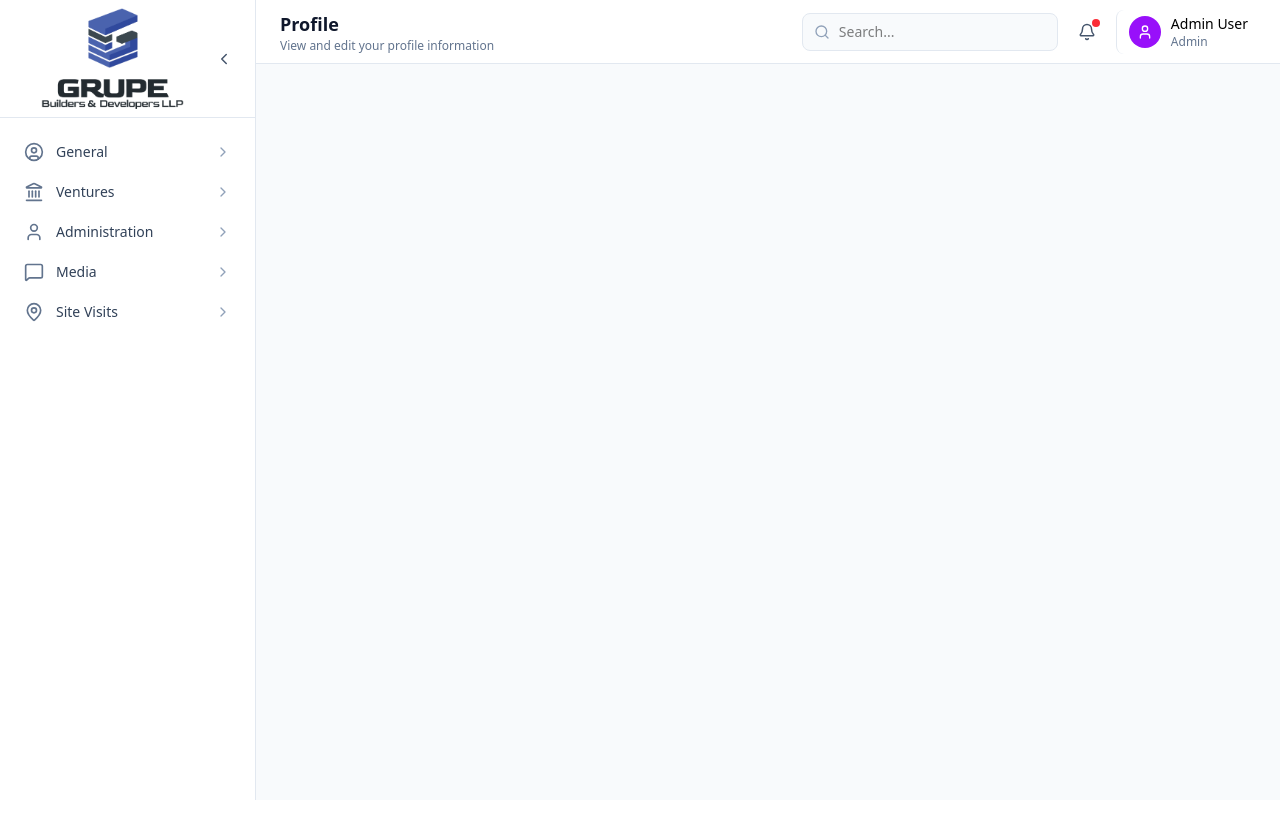
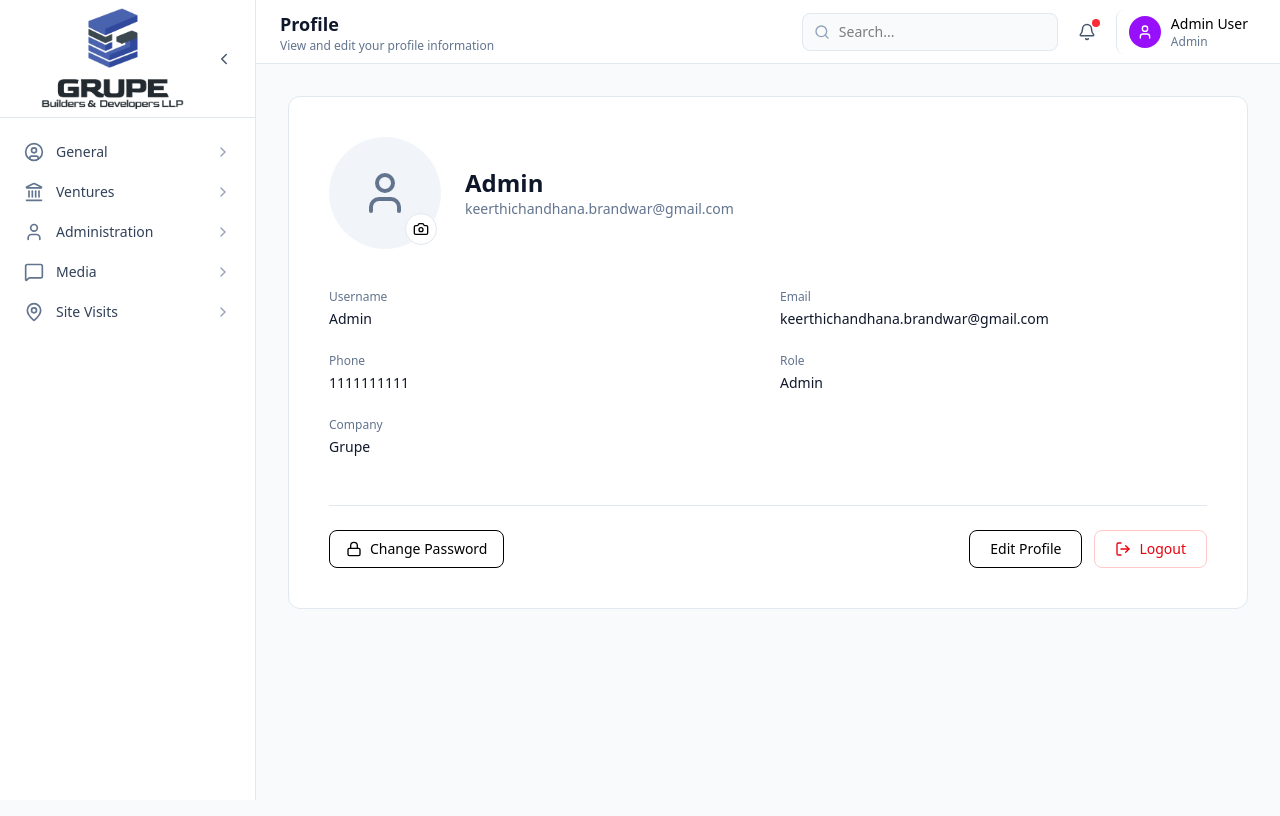
Before and after one commit to Rithikapatha13/Realgo_new, a React (Vite) app: page /profile in a window 1280 px wide. Built offline with nearby package versions, Linux system fonts and the light colour scheme.

Commit message:
created profile page ui

```diff
--- a/package.json
+++ b/package.json
@@ -18,6 +18,7 @@
     "react-dom": "^19.2.0",
     "react-hot-toast": "^2.6.0",
     "react-router-dom": "^7.11.0",
+    "recharts": "^3.6.0",
     "tailwindcss": "^4.1.18",
     "typewriter-effect": "^2.22.0"
   },
--- a/src/components/Common/FormInput.jsx
+++ b/src/components/Common/FormInput.jsx
@@ -11,9 +11,8 @@ export default function FormInput({ label, ...props }) {
         {...props}
         className="
           w-full px-3 py-2 rounded-lg
-          border border-slate-300
-          focus:outline-none focus:ring-2 focus:ring-indigo-500/20
-        "
+          border border-slate-400
+          focus:outline-none focus:ring-2 focus:ring-indigo-500/20"
       />
     </div>
   );
--- a/src/components/Common/ModalWrapper.jsx
+++ b/src/components/Common/ModalWrapper.jsx
@@ -46,7 +46,9 @@ export default function ModalWrapper({
 
             {/* Body */}
             <div className="p-5 overflow-auto">
-              {children}
+              {typeof children === "function"
+                ? children(() => setOpen(false))
+                : children}
             </div>
           </div>
         </div>
--- a/src/components/routing/RoutesConfig.jsx
+++ b/src/components/routing/RoutesConfig.jsx
@@ -1,40 +1,82 @@
+// import { Routes, Route, Navigate } from "react-router-dom";
+// import ProtectedRoute from "./ProtectedRoute";
+
+// export const ConfigRoutes = ({ config, userRole = null }) => {
+//   return (
+//     <Routes>
+//       {Object.entries(config).map(([key, section]) => (
+//         <Route
+//           key={key}
+//           path={`${section.basePath}/*`}
+//           element={
+//             <Routes>
+//               {section.routes.map((route, idx) => (
+//                 <Route
+//                   key={idx}
+//                   path={route.path}
+//                   element={
+//                     section.allowedRoles && userRole ? (
+//                       <ProtectedRoute
+//                         component={route.component}
+//                         allowedRoles={section.allowedRoles}
+//                         userRole={userRole}
+//                       />
+//                     ) : section.allowedRoles ? (
+//                       // If allowedRoles exist but no userRole, redirect
+//                       <Navigate to="/auth/login" replace />
+//                     ) : (
+//                       <route.component />
+//                     )
+//                   }
+//                   index={route.path === ""}
+//                 />
+//               ))}
+//             </Routes>
+//           }
+//         />
+//       ))}
+//     </Routes>
+//   );
+// };
+
 import { Routes, Route, Navigate } from "react-router-dom";
 import ProtectedRoute from "./ProtectedRoute";
 
 export const ConfigRoutes = ({ config, userRole = null }) => {
   return (
     <Routes>
-      {Object.entries(config).map(([key, section]) => (
+      {Object.values(config).map((section, sectionIdx) =>
+        section.routes.map((route, idx) => {
+          const Component = route.component;
+
+          const fullPath = `${section.basePath}${route.path}`.replace(
+            "//",
+            "/"
+          );
+
+          return (
             <Route
-          key={key}
-          path={`${section.basePath}/*`}
+              key={`${sectionIdx}-${idx}`}
+              path={fullPath}
               element={
-            <Routes>
-              {section.routes.map((route, idx) => (
-                <Route
-                  key={idx}
-                  path={route.path}
-                  element={
-                    section.allowedRoles && userRole ? (
+                section.allowedRoles ? (
+                  userRole ? (
                     <ProtectedRoute
-                        component={route.component}
+                      component={Component}
                       allowedRoles={section.allowedRoles}
                       userRole={userRole}
                     />
-                    ) : section.allowedRoles ? (
-                      // If allowedRoles exist but no userRole, redirect
+                  ) : (
                     <Navigate to="/auth/login" replace />
+                  )
                 ) : (
-                      <route.component />
+                  <Component />
                 )
               }
-                  index={route.path === ""}
             />
-              ))}
-            </Routes>
-          }
-        />
-      ))}
+          );
+        })
+      )}
     </Routes>
   );
 };
--- a/src/constants/routeConfig.js
+++ b/src/constants/routeConfig.js
@@ -19,7 +19,7 @@ import Notifications from "../pages/Notifications/Notifications";
 
 export const publicRoutes = {
   auth: {
-    basePath: "", // Change from "/" to empty string!
+    basePath: "",
     routes: [{ path: "signup", component: Signup }],
   },
 };
@@ -30,14 +30,14 @@ export const routeConfig = {
     allowedRoles: ["admin", "associate", "superAdmin"],
     routes: [
       { path: "", component: Home },
-      { path: "/profile", component: Profile },
+      { path: "profile", component: Profile },
       { path: "/users", component: Users },
       { path: "/myteam", component: MyTeam },
       { path: "/reports", component: Reports },
     ],
   },
   Administration: {
-    basePath: "/administration",
+    basePath: "/",
     allowedRoles: ["admin", "superAdmin"],
     routes: [
       { path: "/users", component: Users },
@@ -47,7 +47,7 @@ export const routeConfig = {
     ],
   },
   Media: {
-    basePath: "/media",
+    basePath: "/",
     allowedRoles: ["admin", "associate", "superAdmin"],
     routes: [
       { path: "/greetings", component: Greetings },
@@ -57,12 +57,12 @@ export const routeConfig = {
     ],
   },
   Site: {
-    basePath: "/site",
+    basePath: "/",
     allowedRoles: ["admin", "associate", "superAdmin"],
     routes: [{ path: "sitevisits", component: SiteVisits }],
   },
   Ventures: {
-    basePath: "/ventures",
+    basePath: "/",
     allowedRoles: ["admin", "associate", "superAdmin"],
     routes: [
       { path: "plots", component: Plots },
--- a/src/pages/General/Profile.jsx
+++ b/src/pages/General/Profile.jsx
@@ -1,5 +1,156 @@
-import React from "react";
+import { useState } from "react";
+import { User, Camera, Lock, LogOut } from "lucide-react";
+import FormInput from "../../components/Common/FormInput";
+import ModalWrapper from "../../components/Common/ModalWrapper";
 
 export default function Profile() {
-  return <div>Profile</div>;
+  const [profile, setProfile] = useState({
+    username: "Admin",
+    email: "keerthichandhana.brandwar@gmail.com",
+    phone: "1111111111",
+    role: "Admin",
+    company: "Grupe",
+  });
+
+  const [form, setForm] = useState(profile);
+
+  return (
+    <div className="p-6 min-h-[calc(100vh-64px)]">
+      {/* ================= PROFILE CARD ================= */}
+      <div className="bg-white border border-slate-200 rounded-xl p-10 min-h-full">
+
+        {/* HEADER */}
+        <div className="flex items-center gap-6 mb-10">
+          <div className="relative">
+            <div className="h-28 w-28 rounded-full bg-slate-100 flex items-center justify-center">
+              <User size={48} className="text-slate-500" />
+            </div>
+
+            <button className="absolute bottom-1 right-1 h-8 w-8 rounded-full bg-white border border-slate-200 flex items-center justify-center hover:bg-slate-100">
+              <Camera size={16} />
+            </button>
+          </div>
+
+          <div>
+            <h1 className="text-2xl font-semibold text-slate-900">
+              {profile.username}
+            </h1>
+            <p className="text-sm text-slate-500">
+              {profile.email}
+            </p>
+          </div>
+        </div>
+
+        {/* READ ONLY DETAILS */}
+        <div className="grid grid-cols-1 md:grid-cols-2 gap-6 max-w-4xl">
+          <ReadOnly label="Username" value={profile.username} />
+          <ReadOnly label="Email" value={profile.email} />
+          <ReadOnly label="Phone" value={profile.phone} />
+          <ReadOnly label="Role" value={profile.role} />
+          <ReadOnly label="Company" value={profile.company} />
+        </div>
+
+        {/* ACTIONS */}
+        <div className="mt-12 pt-6 border-t border-slate-200 flex justify-between">
+          <button className="flex items-center gap-2 px-4 py-2 border rounded-lg text-sm hover:bg-slate-100">
+            <Lock size={16} />
+            Change Password
+          </button>
+
+          <div className="flex gap-3">
+            {/* ================= EDIT PROFILE MODAL ================= */}
+            <ModalWrapper
+              title="Edit Profile"
+              width="max-w-2xl"
+              trigger={
+                <button className="px-5 py-2 border rounded-lg text-sm hover:bg-slate-100">
+                  Edit Profile
+                </button>
+              }
+            >
+              {(closeModal) => (
+                <div className="grid grid-cols-1 sm:grid-cols-2 gap-4">
+                  <FormInput
+                    label="Username *"
+                    value={form.username}
+                    onChange={(e) =>
+                      setForm({ ...form, username: e.target.value })
+                    }
+                  />
+
+                  <FormInput
+                    label="Email *"
+                    value={form.email}
+                    disabled
+                  />
+
+                  <FormInput
+                    label="Phone *"
+                    value={form.phone}
+                    onChange={(e) =>
+                      setForm({ ...form, phone: e.target.value })
+                    }
+                  />
+
+                  <FormInput
+                    label="Role *"
+                    value={form.role}
+                    disabled
+                  />
+
+                  <FormInput
+                    label="Company *"
+                    value={form.company}
+                    onChange={(e) =>
+                      setForm({ ...form, company: e.target.value })
+                    }
+                  />
+
+                  {/* MODAL ACTIONS */}
+                  <div className="sm:col-span-2 flex justify-end gap-3 pt-4">
+                    <button
+                      onClick={() => {
+                        setForm(profile); // reset
+                        closeModal();
+                      }}
+                      className="px-4 py-2 border rounded-lg text-sm"
+                    >
+                      Cancel
+                    </button>
+
+                    <button
+                      onClick={() => {
+                        setProfile(form); // save
+                        closeModal();     // close modal
+                      }}
+                      className="px-4 py-2 bg-slate-900 text-white rounded-lg text-sm"
+                    >
+                      Save Changes
+                    </button>
+                  </div>
+                </div>
+              )}
+            </ModalWrapper>
+
+            <button className="flex items-center gap-2 px-5 py-2 border border-red-200 text-red-600 rounded-lg text-sm hover:bg-red-50">
+              <LogOut size={16} />
+              Logout
+            </button>
+          </div>
+        </div>
+      </div>
+    </div>
+  );
 }
+
+/* ================= READ ONLY FIELD ================= */
+function ReadOnly({ label, value }) {
+  return (
+    <div>
+      <p className="text-xs text-slate-500">{label}</p>
+      <p className="text-sm font-medium text-slate-900 mt-1">
+        {value}
+      </p>
+    </div>
+  );
+}
```
Also changed, not shown: src/pages/General/Home.jsx (+37 -37 lines), 1 other file (tests, documents, lock files or other folders). Lines whose indentation alone changed are shown as unchanged.
